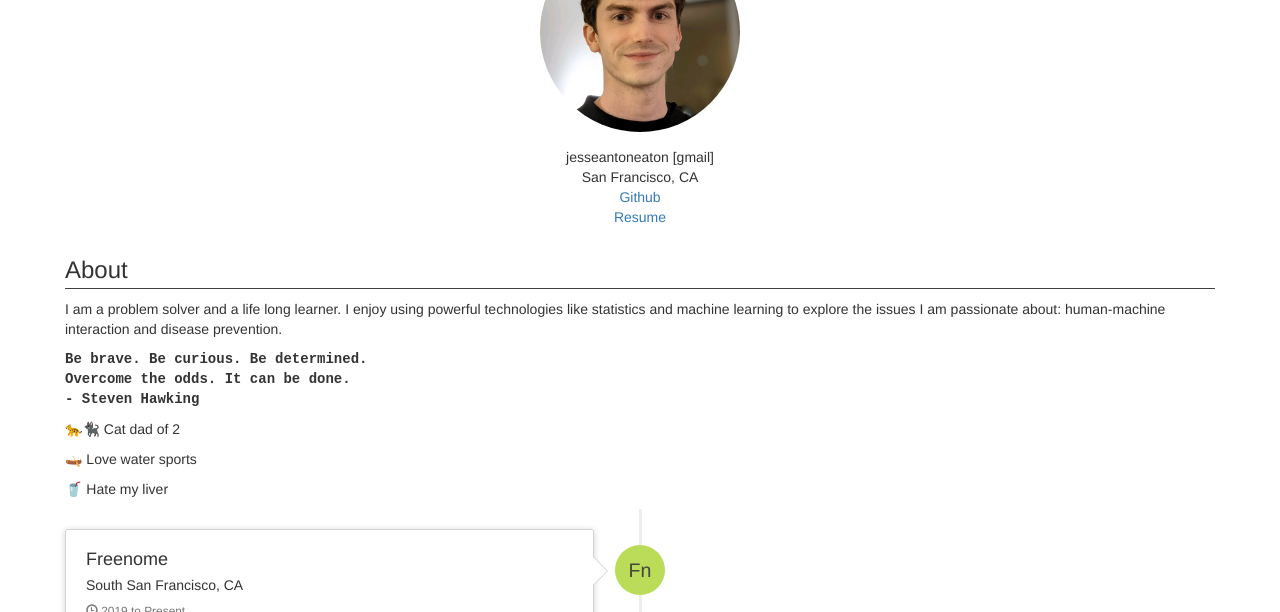
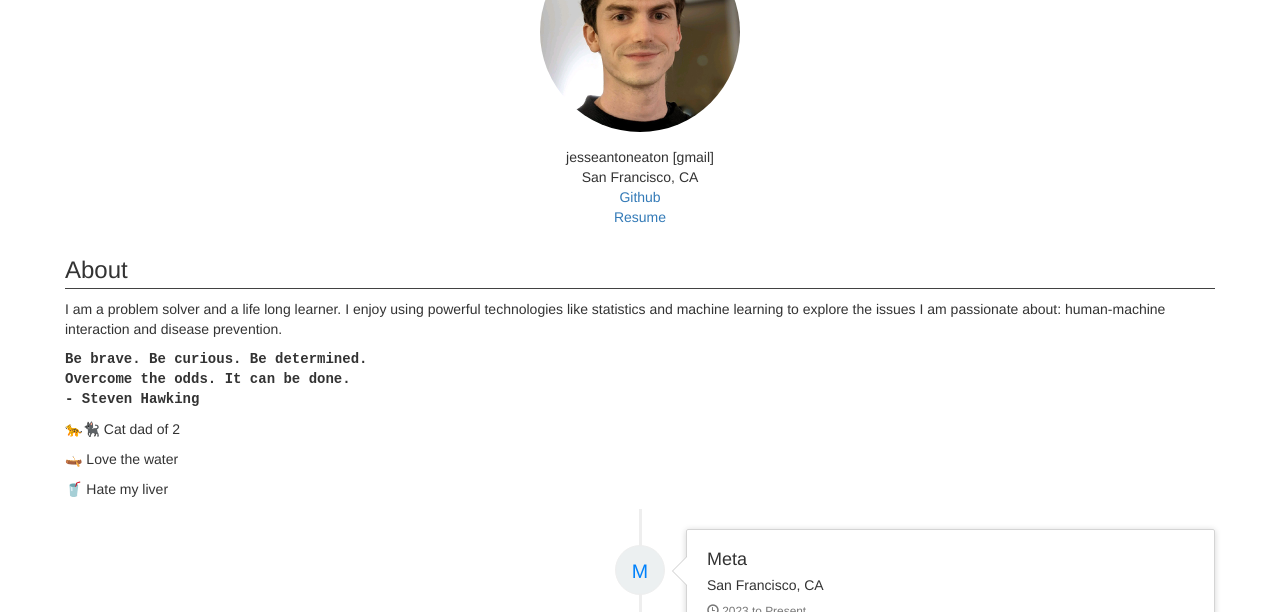
Before and after one commit to jaebird123/jaebird123.github.io, a website: page index.html in a window 1280 px wide. Shown: the part 188-800 px from the top of the page. Drawn offline with Linux system fonts and the light colour scheme.

Commit message:
Update resume and home page with Meta

```diff
--- a/css/main.css
+++ b/css/main.css
@@ -368,6 +368,7 @@
             border-top-left-radius: 50%;
             border-bottom-right-radius: 50%;
             border-bottom-left-radius: 50%;
+            border: 1px solid #eee;
         }
 
         .timeline > li.timeline-inverted > .timeline-panel {
@@ -438,6 +439,11 @@
 .timeline-badge.freenome {
     background-color: #badc58 !important;
     color: #444 !important;
+}
+
+.timeline-badge.meta {
+    background-color: #ecf0f1 !important;
+    color: #0081FB !important;
 }
 
 .timeline-title {
--- a/index.html
+++ b/index.html
@@ -100,7 +100,7 @@
                           🐆🐈‍⬛ Cat dad of 2
                         </p>
                         <p>
-                          🛶 Love water sports
+                          🛶 Love the water
                         </p>
                         <p>
                           🥤 Hate my liver
@@ -118,13 +118,28 @@
                             When I am not doing science, you can find me playing soccer or watching Rick and Morty. I also play Overwatch and Rocket League which I consistantly lose to my friend Matt.
                         </p> -->
                         <ul class="timeline">
+                            <li class="timeline-inverted">
+                              <div class="timeline-badge meta">M</div>
+                              <div class="timeline-panel">
+                                <div class="timeline-heading">
+                                  <h4 class="timeline-title">Meta</h4>
+                                  <p class="timeline-subtitle">San Francisco, CA</p>
+                                  <p><small class="text-muted"><i class="glyphicon glyphicon-time"></i> 2023 to Present</small></p>
+                                </div>
+                                <div class="timeline-body">
+                                  <p>Make Instagram the best destination for creators!</p>
+                                  <a href="https://www.meta.com/">https://www.meta.com</a>
+                                </div>
+                              </div>
+                            </li>
+
                             <li>
                               <div class="timeline-badge freenome">Fn</div>
                               <div class="timeline-panel">
                                 <div class="timeline-heading">
                                   <h4 class="timeline-title">Freenome</h4>
                                   <p class="timeline-subtitle">South San Francisco, CA</p>
-                                  <p><small class="text-muted"><i class="glyphicon glyphicon-time"></i> 2019 to Present</small></p>
+                                  <p><small class="text-muted"><i class="glyphicon glyphicon-time"></i> 2019 to 2023</small></p>
                                 </div>
                                 <div class="timeline-body">
                                   <p>I use powerful techniques from statistics and machine learning to build robust models for detecting cancer in blood at very low tumor fractions. The outcome of this work has the potential to impact millions of people and extend average human lifespans by over a decade.</p>
```
Also changed, not shown: 1 other file.
